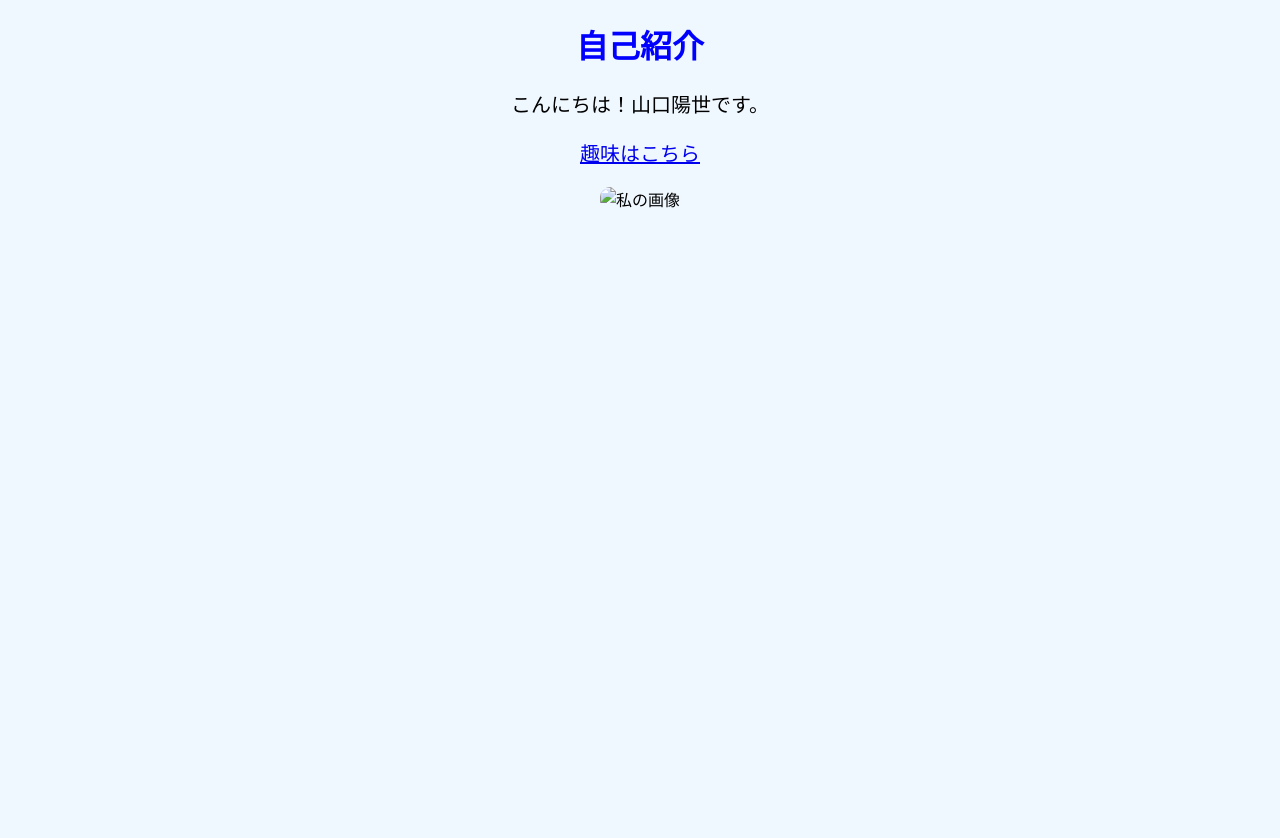
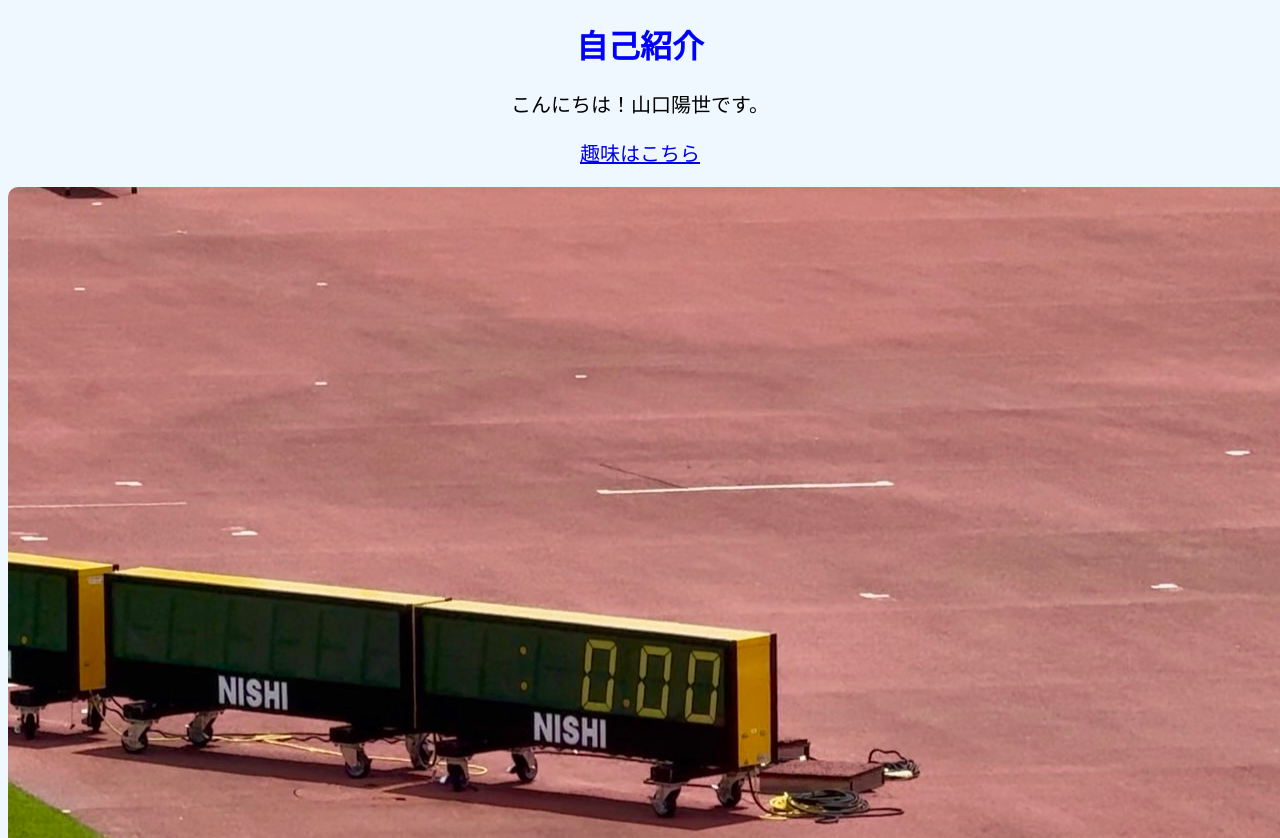
Before and after one commit to yamaguchihinase/jouhou-project, a plain HTML site: page index.html in a window 1280 px wide. Shown: the top 838 px of the page. Before the commit the page ends 800 px from the top, so only its background shows below. Drawn offline with Linux system fonts and the light colour scheme.

Commit message:
Update index.html

```diff
--- a/index.html
+++ b/index.html
@@ -16,6 +16,6 @@
 <p>
 <a href="hobby.html">趣味はこちら</a>
 </p>
-<img src="./image/写真.jpeg" alt="私の画像">
+<img src="写真.jpeg" alt="私の画像">
 </body>
 </html>
```
